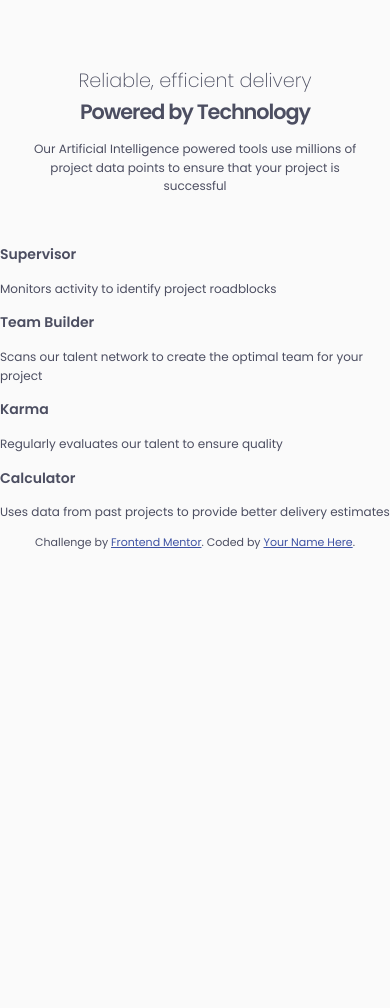
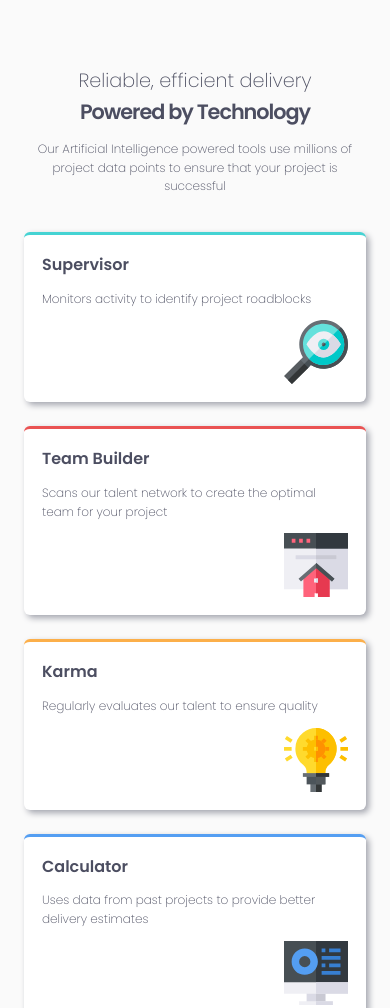
Before and after one commit to nicm42/four-car-feature-section, a website: page index.html in a window 390 px wide. Shown: the top 1008 px of the page. Before the commit the page ends 844 px from the top, so only its background shows below. Drawn offline with Linux system fonts and the light colour scheme.

Commit message:
Done the basics of the css for the card secton for mobile

```diff
--- a/index.html
+++ b/index.html
@@ -26,25 +26,29 @@
       to ensure that your project is successful</p>
   </header>
 
-  <section class="cards">
-    <div class="card">
+  <section class="cards container">
+    <div class="card" id="card__supervisor">
       <h3 class="card__title">Supervisor</h3>
       <p class="card__text">Monitors activity to identify project roadblocks</p>
+      <img class="card__image" src="images/icon-supervisor.svg" alt="Supervisor icon">
     </div>
 
-    <div class="card">
+    <div class="card" id="card__team-builder">
       <h3 class="card__title">Team Builder</h3>
       <p class="card__text">Scans our talent network to create the optimal team for your project</p>
+      <img class="card__image" src="images/icon-team-builder.svg" alt="Team Builder icon">
     </div>
 
-    <div class="card">
+    <div class="card" id="card__karma">
       <h3 class="card__title">Karma</h3>
       <p class="card__text">Regularly evaluates our talent to ensure quality</p>
+      <img class="card__image" src="images/icon-karma.svg" alt="Karma icon">
     </div>
 
-    <div class="card">
+    <div class="card" id="card__calculator">
       <h3 class="card__title">Calculator</h3>
       <p class="card__text">Uses data from past projects to provide better delivery estimates</p>
+      <img class="card__image" src="images/icon-calculator.svg" alt="Calculator icon">
     </div>
   </section>
 
--- a/src/_cards.scss
+++ b/src/_cards.scss
@@ -0,0 +1,35 @@
+.card {
+  display: grid;
+  grid-template-columns: 1fr;
+  grid-template-rows: repeat(3, auto);
+  margin-bottom: 2em;
+  padding: 1.5em;
+  border-radius: .5em;
+  background-color: white;
+  box-shadow: 0.25em 0.25em 0.5em 0 $greyishBlue;
+}
+
+.card__title {
+  font-weight: 600;
+  font-size: 1rem;
+}
+
+.card__image {
+  justify-self: end;
+}
+
+#card__supervisor {
+  border-top: 3px solid $cyan;
+}
+
+#card__team-builder {
+  border-top: 3px solid $red;
+}
+
+#card__karma {
+  border-top: 3px solid $orange;
+}
+
+#card__calculator {
+  border-top: 3px solid $blue;
+}
--- a/src/_globals.scss
+++ b/src/_globals.scss
@@ -15,16 +15,14 @@ body {
   font-size: 0.75rem;
   line-height: 1.55;
   color: $veryDarkBlue;
+  font-weight: 300;
 }
 
-h1, h2 {
+h1, h2, h3 {
   margin: 0;
 }
 
 .container {
   padding-left: 2em;
   padding-right: 2em;
-  display: flex;
-  flex-direction: column;
-  align-items: center;
 }
--- a/src/_header.scss
+++ b/src/_header.scss
@@ -1,6 +1,7 @@
 header {
   margin-top: 5.5em;
   margin-bottom: 3em;
+  text-align: center;
 }
 
 .header__subheader {
--- a/src/_variables.scss
+++ b/src/_variables.scss
@@ -3,5 +3,5 @@ $cyan: hsl(180, 62%, 55%);
 $orange: hsl(34, 97%, 64%);
 $blue: hsl(212, 86%, 64%);
 $veryDarkBlue: hsl(234, 12%, 34%);
-$grayishBlue: hsl(229, 6%, 66%);
+$greyishBlue: hsl(229, 6%, 66%);
 $veryLightGrey: hsl(0, 0%, 98%);
```
Also changed, not shown: styles.css, 1 other file.
